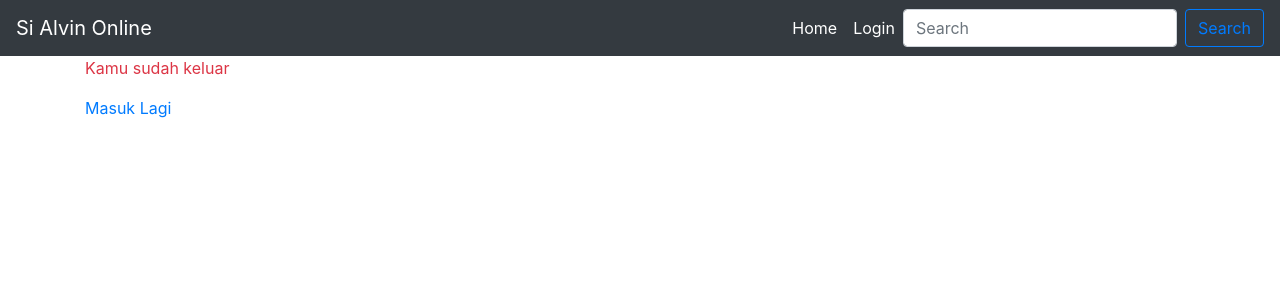
After one commit to alendra1945/Pendataan-Anggota-Koperasi-with-django, a Django app: template templates/logout.html in a window 1280 px wide. The commit adds this page. Shown: the top 300 px of the page. Run offline with Django 3.2, Linux system fonts and the light colour scheme; the template is opened without the code that fills it, so the values that code supplies are empty; some libraries are stand-ins or nearby versions.

Commit message:
commit kedua

```diff
--- /dev/null
+++ b/koperasi/forms.py
@@ -0,0 +1,6 @@
+from django.contrib.auth.forms import AuthenticationForm
+class AccountLoginForm(AuthenticationForm):
+	def __init__(self,*args,**kwargs):
+		super().__init__(*args,**kwargs)
+		self.fields['username'].widget.attrs={'class':'form-control','placeholder':'Masukan Username'}
+		self.fields['password'].widget.attrs={'class':'form-control','placeholder':'Masukan Password'}
--- a/koperasi/settings.py
+++ b/koperasi/settings.py
@@ -11,7 +11,7 @@ https://docs.djangoproject.com/en/2.1/ref/settings/
 """
 
 import os
-
+import django_heroku
 # Build paths inside the project like this: os.path.join(BASE_DIR, ...)
 BASE_DIR = os.path.dirname(os.path.dirname(os.path.abspath(__file__)))
 
@@ -123,3 +123,6 @@ STATIC_URL = '/static/'
 STATICFILES_DIRS=[
 os.path.join(BASE_DIR,'static')
 ]
+
+#activate django-heroku
+django_heroku.settings(locals())
--- a/koperasi/urls.py
+++ b/koperasi/urls.py
@@ -16,8 +16,12 @@ Including another URLconf
 from django.contrib import admin
 from django.urls import path,include
 from django.views.generic import TemplateView
+from django.contrib.auth import auth_views
+from .forms AccountLoginForm
 
 urlpatterns = [
+    path('login/',auth_views.LoginView.as_view(template_name='login.html',authentication_form=AccountLoginForm),name='login'),
+    path('logout/',auth_views.LogoutView.as_view(template_name='logout.html'),name='logout'),
 	path('',TemplateView.as_view(template_name='index.html'),name='home'),
 	path('survey-tambah-anggota/',include('anggota.urls',namespace='anggota')),
     path('penagihan/',include('penagihan.urls',namespace='penagihan')),
--- /dev/null
+++ b/templates/logout.html
@@ -0,0 +1,6 @@
+{% extends "base.html" %}
+
+{% block maincontent %}
+<p class="text-danger">Kamu sudah keluar</p>
+<a class="text-primary" href="{% url "login" %}">Masuk Lagi</a>
+{% endblock maincontent %}
--- a/templates/snippets/navbar.html
+++ b/templates/snippets/navbar.html
@@ -11,11 +11,11 @@
       </li>
       {% if user.is_authenticated %}
         <li class="nav-item active">
-          <a class="nav-link" href="" >Logout</a>
+          <a class="nav-link" href="{% url "login" %}" >Logout</a>
         </li>
       {% else %}
      <li class="nav-item active">
-        <a class="nav-link" href="" >Login</a>
+        <a class="nav-link" href="{% url "login" %}" >Login</a>
       </li>
       {% endif %}
     </ul>
```
Also changed, not shown: templates/login.html (added, +19 -0 lines).
